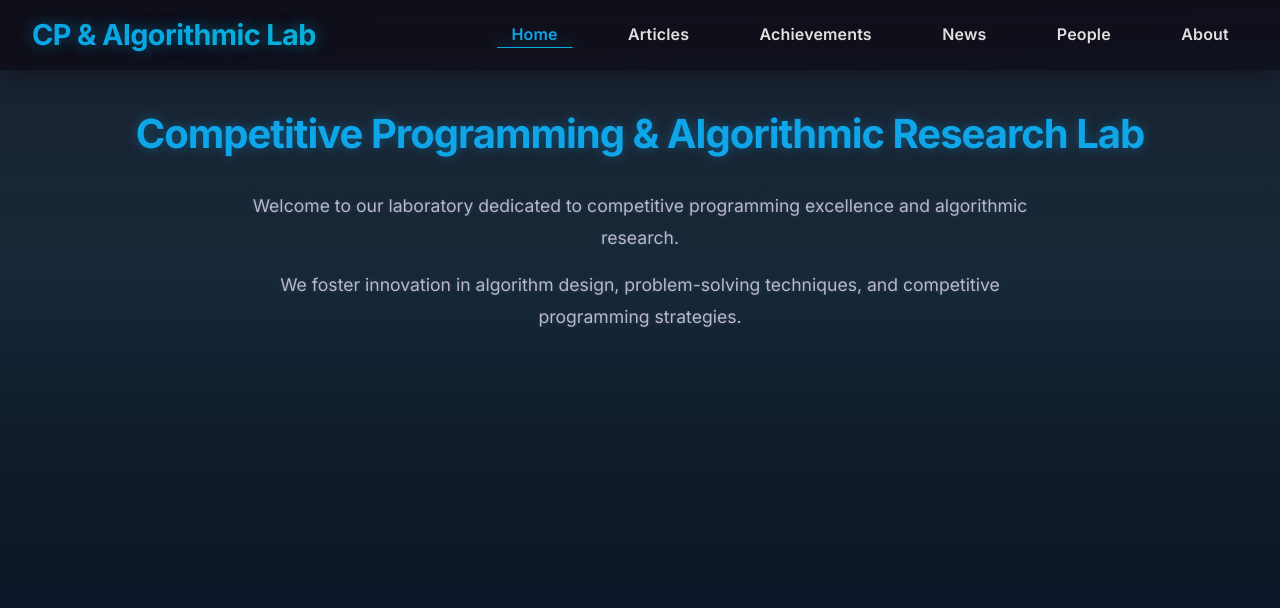
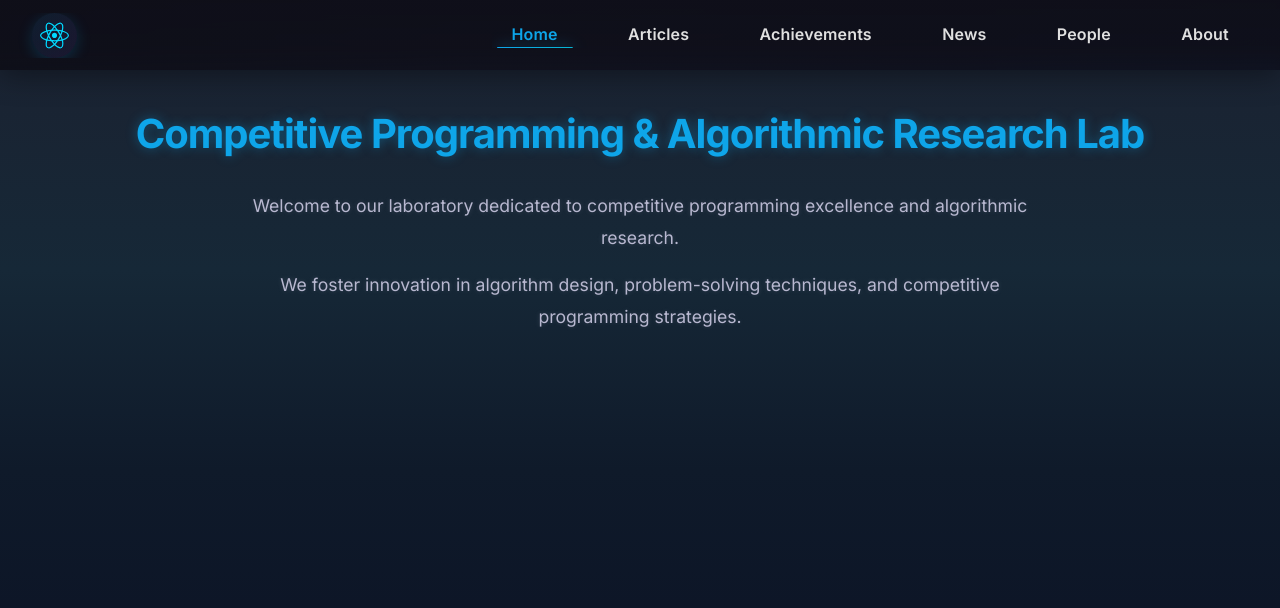
Before and after one commit to nafi103/Lab-Website, a React (Vite) app: page / in a window 1280 px wide. Shown: the top 608 px of the page. Built offline with nearby package versions, Linux system fonts and the light colour scheme.

Commit message:
Update Navbar styles and replace text logo with image

```diff
--- a/src/components/Navbar.css
+++ b/src/components/Navbar.css
@@ -54,17 +54,28 @@
 }
 
 .navbar-logo a {
-  font-size: 1.8rem;
-  font-weight: 800;
-  color: var(--primary);
+  display: flex;
+  align-items: center;
+  justify-content: center;
   text-decoration: none;
-  letter-spacing: -0.02em;
-  text-shadow: 0 0 15px rgba(14, 165, 233, 0.5);
-  background: linear-gradient(45deg, var(--primary), var(--secondary));
-  -webkit-background-clip: text;
-  -webkit-text-fill-color: transparent;
-  background-clip: text;
-  white-space: nowrap;
+  transition: transform 0.3s ease;
+}
+
+.logo-image {
+  width: 45px;
+  height: 45px;
+  border-radius: 50%;
+  background: linear-gradient(135deg, rgba(14, 165, 233, 0.1), rgba(139, 92, 246, 0.1));
+  padding: 8px;
+  transition: all 0.3s ease;
+  box-shadow: 0 4px 15px rgba(14, 165, 233, 0.2);
+  border: 2px solid rgba(14, 165, 233, 0.3);
+}
+
+.navbar-logo a:hover .logo-image {
+  transform: scale(1.1);
+  box-shadow: 0 6px 25px rgba(14, 165, 233, 0.4);
+  border-color: rgba(14, 165, 233, 0.6);
 }
 
 .nav-menu {
--- a/src/components/Navbar.jsx
+++ b/src/components/Navbar.jsx
@@ -1,6 +1,7 @@
 import React, { useState } from 'react';
 import { Link, useLocation } from 'react-router-dom';
 import './Navbar.css';
+import logo from '../assets/react.svg';
 
 const Navbar = () => {
   const [isOpen, setIsOpen] = useState(false);
@@ -19,7 +20,7 @@ const Navbar = () => {
       <div className="navbar-container">
         <div className="navbar-logo">
           <Link to="/">
-            CP & Algorithmic Lab
+            <img src={logo} alt="Lab Logo" className="logo-image" />
           </Link>
         </div>
 
```
